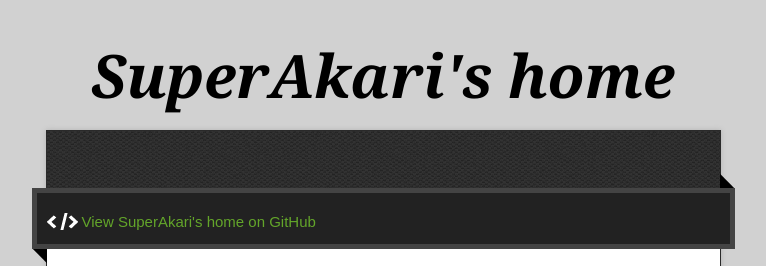
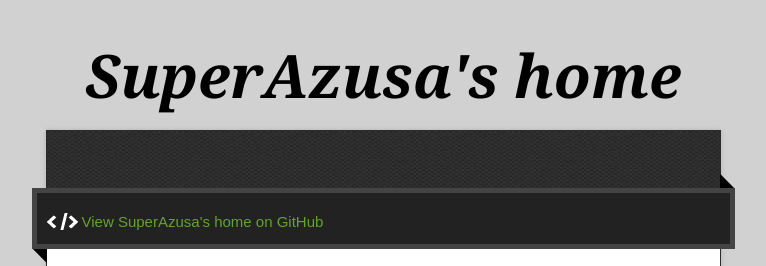
Before and after one commit to superazusa/superazusa.github.io, a plain HTML site: page index.html in a window 1280 px wide. Shown: the top 266 px of the page, without its empty margins (257-1023 px from the left). Drawn offline with nearby package versions, Linux system fonts and the light colour scheme.

Commit message:
Update index.html

```diff
--- a/index.html
+++ b/index.html
@@ -11,7 +11,7 @@
   <script type="text/javascript" src="https://ajax.googleapis.com/ajax/libs/jquery/1.7.1/jquery.min.js"></script>
   <script type="text/javascript" src="javascripts/script.js"></script>
 
-  <title>SuperAkari&#39;s home</title>
+  <title>SuperAzusa&#39;s home</title>
   <meta name="description" content="">
 
   <meta name="viewport" content="width=device-width,initial-scale=1">
@@ -22,14 +22,14 @@
 
   <div class="wrapper">
     <header>
-      <h1 class="title">SuperAkari&#39;s home</h1>
+      <h1 class="title">SuperAzusa&#39;s home</h1>
     </header>
     <div id="container">
       <p class="tagline"></p>
       <div id="main" role="main">
         <div class="download-bar">
         <div class="inner">
-          <a href="https://github.com/superazusa" class="code">View SuperAkari&#39;s home on GitHub</a>
+          <a href="https://github.com/superazusa" class="code">View SuperAzusa&#39;s home on GitHub</a>
         </div>
         <span class="blc"></span><span class="trc"></span>
         </div>
```
